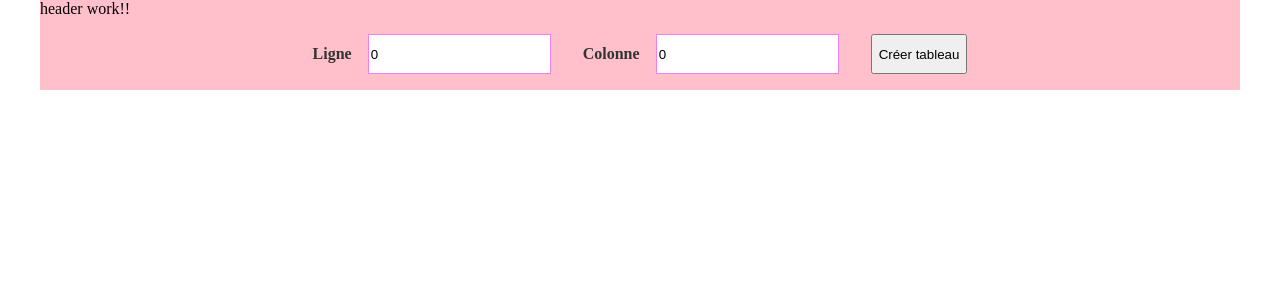
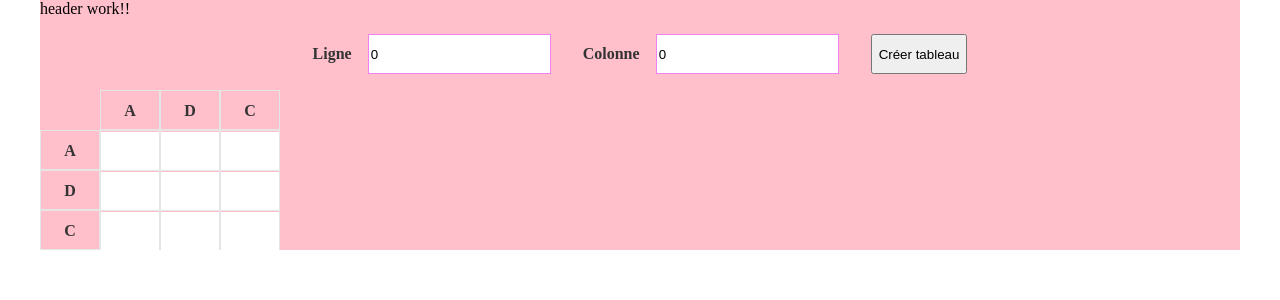
Before and after one commit to Nomentsafiidy/ro_affectation_optimal, an Angular app: page / in a window 1280 px wide. Shown: the top 300 px of the page. Built offline with nearby package versions, Linux system fonts and the light colour scheme.

Commit message:
Feat : create affectation table template

```diff
--- a/src/app/components/affectation-tab/affectation-tab.component.html
+++ b/src/app/components/affectation-tab/affectation-tab.component.html
@@ -1,3 +1,64 @@
-<div>
-    affectation-tab
+<div class="container">
+    <div class="tab_header">
+        <div class="row">
+            <div class="col">
+                A
+            </div>
+            <div class="col">
+                D
+            </div>
+            <div class="col">
+                C
+            </div>
+        </div>
+    </div>
+
+    <div class="tab_body">
+        <div class="cell_label">
+            <div class="col">
+                A
+            </div>
+            <div class="col">
+                D
+            </div>
+            <div class="col">
+                C
+            </div>
+        </div>
+        <div class="cells">
+            <div class="row">
+                <div class="col">
+                    <input type="text" class="cell_input" />
+                </div>
+                <div class="col">
+                    <input type="text" class="cell_input" />
+                </div>
+                <div class="col">
+                    <input type="text" class="cell_input" />
+                </div>
+            </div>
+            <div class="row">
+                <div class="col">
+                    <input type="text" class="cell_input" />
+                </div>
+                <div class="col">
+                    <input type="text" class="cell_input" />
+                </div>
+                <div class="col">
+                    <input type="text" class="cell_input" />
+                </div>
+            </div>
+            <div class="row">
+                <div class="col">
+                    <input type="text" class="cell_input" />
+                </div>
+                <div class="col">
+                    <input type="text" class="cell_input" />
+                </div>
+                <div class="col">
+                    <input type="text" class="cell_input" />
+                </div>
+            </div>
+        </div>
+    </div>
 </div>
--- a/src/app/components/affectation-tab/affectation-tab.component.scss
+++ b/src/app/components/affectation-tab/affectation-tab.component.scss
@@ -0,0 +1,32 @@
+.container {
+    --col-width: 60px;
+    --row-height: 40px;
+    .tab_header {
+        margin: 0 var(--col-width);
+    }
+    .tab_body {
+        display: flex;
+    }
+    .row {
+        display: flex;
+    }
+    .col {
+        flex: none;
+        width: var(--col-width);
+        height: var(--row-height);
+        border: 1px solid #e5e5e5;
+        color: #333;
+        font-weight: bold;
+        text-align: center;
+        font-size: 16px;
+        line-height: 40px;
+        & > .cell_input {
+            width: 100%;
+            height: 100%;
+            border: none;
+            font-size: 16px;
+            line-height: 24px;
+            outline: none;
+        }
+    }
+}
--- a/src/app/pages/home/home.page.html
+++ b/src/app/pages/home/home.page.html
@@ -12,10 +12,10 @@
         <button (click)="createTab()" class="btn btn_primary">Créer tableau</button>
     </div>
     <!-- Content -->
-    <!-- <app-affectation-tab></app-affectation-tab> -->
-    <ng-container *ngIf="affectationTab">
+    <app-affectation-tab></app-affectation-tab>
+    <!-- <ng-container *ngIf="affectationTab">
         <app-affectation-tab [affectationTab]="affectationTab"></app-affectation-tab>
-    </ng-container>
+    </ng-container> -->
     <!-- <ng-container *ngIf="affectationTab">
         <div class="affectation_tab">
             <div *ngFor="let row of affectationTab.rows">
```
